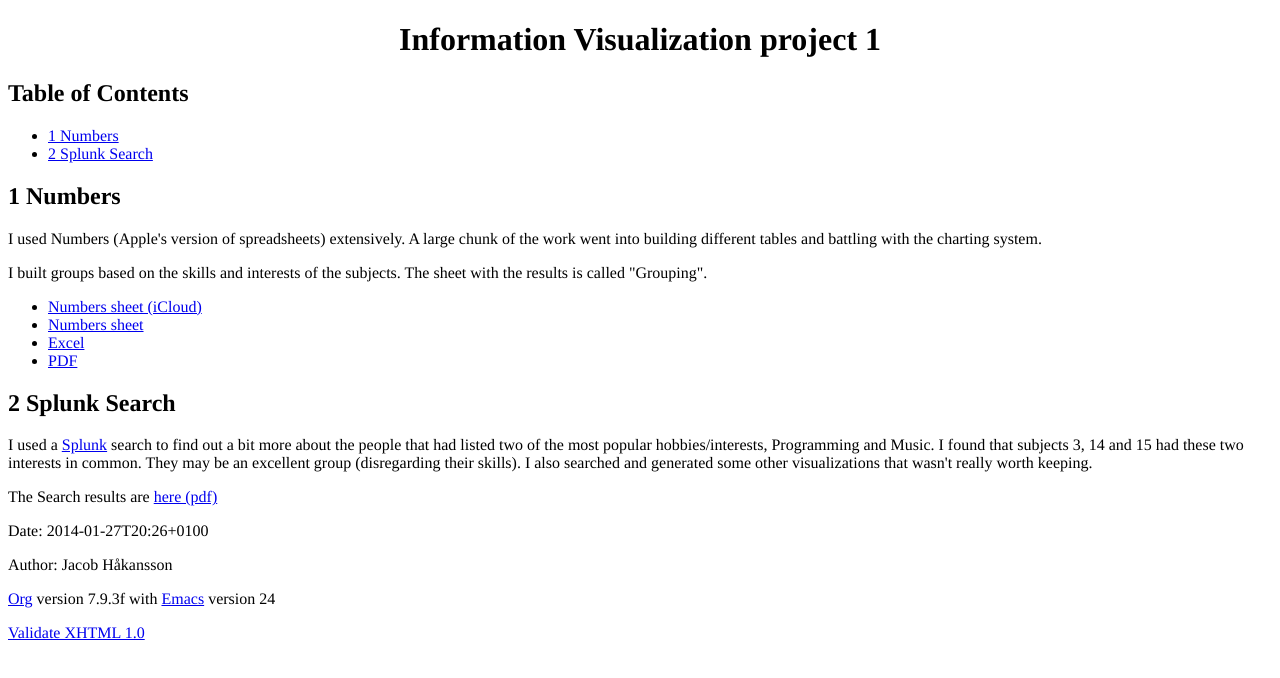
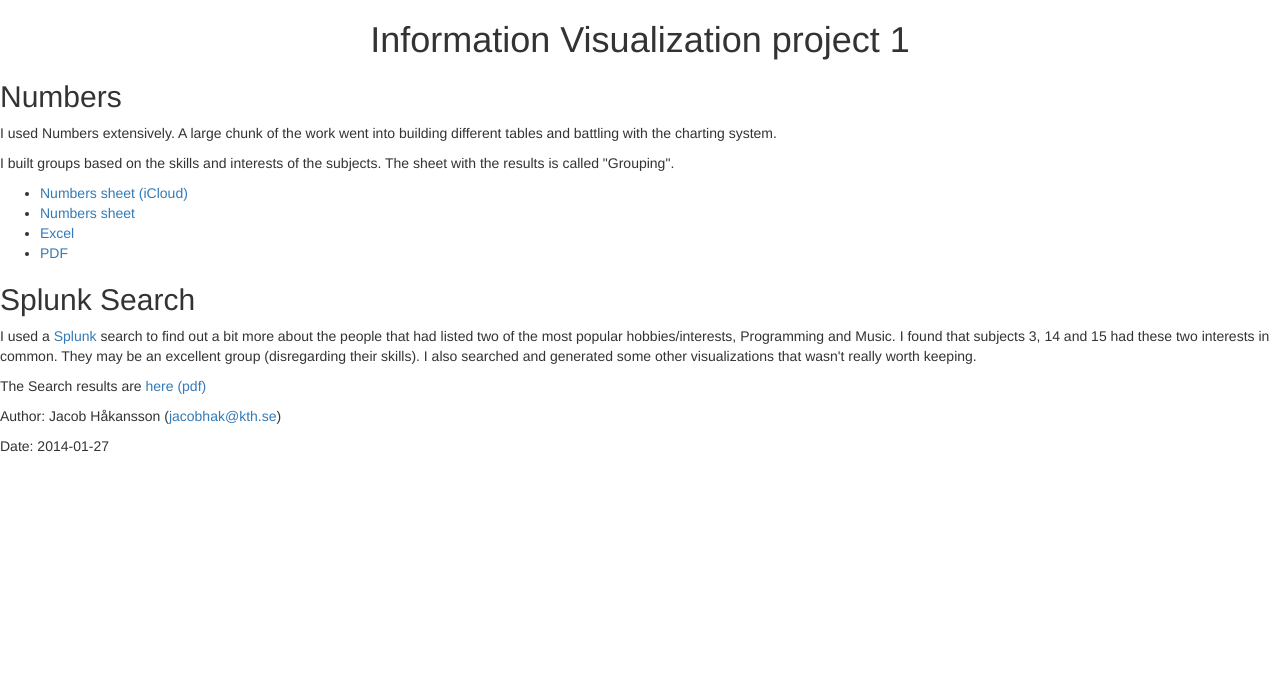
Before and after one commit to jacobhak/ivis14, a plain HTML site: page 1/index.html in a window 1280 px wide. Drawn offline with nearby package versions, Linux system fonts and the light colour scheme.

Commit message:
Made numbers file a zip. Added some html export options.

```diff
--- a/1/index.html
+++ b/1/index.html
@@ -7,7 +7,7 @@
 <meta http-equiv="Content-Type" content="text/html;charset=utf-8"/>
 <meta name="title" content="Information Visualization project 1"/>
 <meta name="generator" content="Org-mode"/>
-<meta name="generated" content="2014-01-27T20:26+0100"/>
+<meta name="generated" content="2014-01-27"/>
 <meta name="author" content="Jacob Håkansson"/>
 <meta name="description" content=""/>
 <meta name="keywords" content=""/>
@@ -59,7 +59,7 @@
   .org-info-js_search-highlight {background-color:#ffff00; color:#000000;
                                  font-weight:bold; }
   /*]]>*/-->
-</style>
+</style><link rel="stylesheet" type="text/css" href="//netdna.bootstrapcdn.com/bootstrap/3.0.3/css/bootstrap.min.css" />
 <script type="text/javascript">
 /*
 @licstart  The following is the entire license notice for the
@@ -118,23 +118,12 @@ for the JavaScript code in this tag.
 <h1 class="title">Information Visualization project 1</h1>
 
 
-<div id="table-of-contents">
-<h2>Table of Contents</h2>
-<div id="text-table-of-contents">
-<ul>
-<li><a href="#sec-1">1 Numbers</a></li>
-<li><a href="#sec-2">2 Splunk Search</a></li>
-</ul>
-</div>
-</div>
-
 <div id="outline-container-1" class="outline-2">
-<h2 id="sec-1"><span class="section-number-2">1</span> Numbers</h2>
+<h2 id="sec-1">Numbers</h2>
 <div class="outline-text-2" id="text-1">
 
-<p>  I used Numbers (Apple's version of spreadsheets) extensively. A
-  large chunk of the work went into building different tables and
-  battling with the charting system.
+<p>  I used Numbers extensively. A large chunk of the work went into
+  building different tables and battling with the charting system.
 </p>
 <p>
   I built groups based on the skills and interests of the
@@ -142,7 +131,7 @@ for the JavaScript code in this tag.
 </p><ul>
 <li><a href="https://www.icloud.com/iw/#numbers/BAIowpIkL3twMsXGkmiBG9m8lbtN8SiRb8yE/IVIS14_Project1_data">Numbers sheet (iCloud)</a>
 </li>
-<li><a href="./IVIS14_Project1.numbers">Numbers sheet</a>
+<li><a href="./IVIS14_Project1.zip">Numbers sheet</a>
 </li>
 <li><a href="./IVIS14_Project1.xlsx">Excel</a>
 </li>
@@ -156,10 +145,12 @@ for the JavaScript code in this tag.
 </div>
 
 <div id="outline-container-2" class="outline-2">
-<h2 id="sec-2"><span class="section-number-2">2</span> Splunk Search</h2>
+<h2 id="sec-2">Splunk Search</h2>
 <div class="outline-text-2" id="text-2">
 
-<p>  I used a <a href="http://splunk.com">Splunk</a> search to find out a bit more about the people that
+
+<p>
+  I used a <a href="http://splunk.com">Splunk</a> search to find out a bit more about the people that
   had listed two of the most popular hobbies/interests, Programming
   and Music. I found that subjects 3, 14 and 15 had these two
   interests in common. They may be an excellent group (disregarding
@@ -168,16 +159,15 @@ for the JavaScript code in this tag.
 </p>
 <p>
   The Search results are <a href="./ProgrammingMusicSearch.pdf">here (pdf)</a>
-</p></div>
+</p>
+
+</div>
 </div>
 </div>
 
 <div id="postamble">
-<p class="date">Date: 2014-01-27T20:26+0100</p>
-<p class="author">Author: Jacob Håkansson</p>
-<p class="creator"><a href="http://orgmode.org">Org</a> version 7.9.3f with <a href="http://www.gnu.org/software/emacs/">Emacs</a> version 24</p>
-<a href="http://validator.w3.org/check?uri=referer">Validate XHTML 1.0</a>
-
+<p class="author">Author: Jacob Håkansson (<a href="mailto:jacobhak@kth.se">jacobhak@kth.se</a>)</p>
+<p class="date">Date: 2014-01-27</p>
 </div>
 </body>
 </html>
```
Also changed, not shown: 2 other files.
